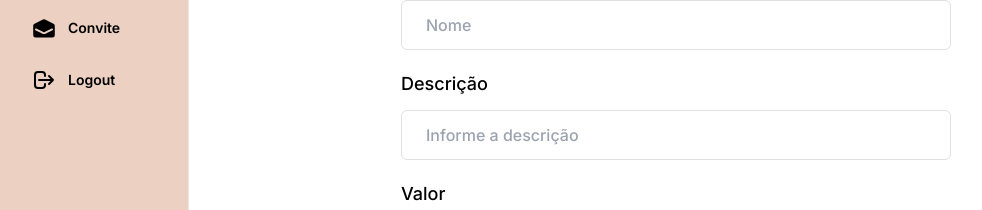
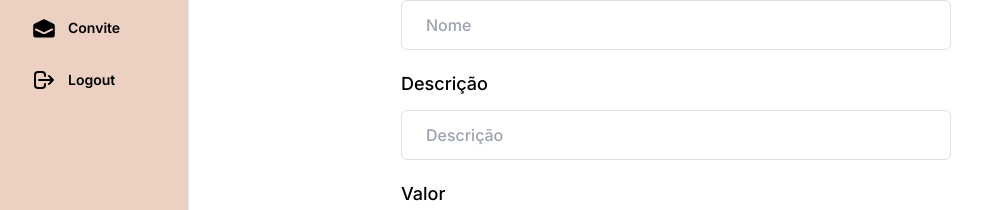
Before and after one commit to anthonyigor/casei, a Next.js app in the folder frontend/: page /presentes/adicionar in a window 1280 px wide. Shown: the part 168-378 px from the top of the page, without its empty margins (4-986 px from the left). Built offline with nearby package versions, Linux system fonts and the light colour scheme; no server answers.

Commit message:
att: refatorando PresenteForm

```diff
--- a/frontend/src/app/components/forms/AuthForm.tsx
+++ b/frontend/src/app/components/forms/AuthForm.tsx
@@ -1,7 +1,7 @@
 'use client'
 
 import { useEffect, useState } from "react"
-import Input from "../Input"
+import Input from "../inputs/LoginInput"
 import { FieldValues, SubmitHandler, set, useForm } from "react-hook-form"
 import Button from "../Button"
 import { signIn, useSession } from "next-auth/react"
--- a/frontend/src/app/components/forms/PresenteForm.tsx
+++ b/frontend/src/app/components/forms/PresenteForm.tsx
@@ -6,6 +6,8 @@ import { useState } from "react";
 import { FieldValues, SubmitHandler, useForm } from "react-hook-form";
 import toast from "react-hot-toast";
 import Image from "next/image";
+import FormsInput from "../inputs/FormsInput";
+import ImageInput from "../inputs/ImageInput";
 
 type CustomUser = {
     name?: string | null;
@@ -62,85 +64,62 @@ const PresenteForm = () => {
     };
 
     const onSubmit: SubmitHandler<FieldValues> = (data) => {
-        const token = (session.data?.user as CustomUser).token;
-        axios.post(`${url}/users/${userId}/convidados/create`,
-            {
-                ...data,
-                quant_familia: Number(data.quant_familia),
-                confirmado: data.confirmado.value
-            },
-            {
-                headers: {
-                    Authorization: `Bearer ${token}`
-                }
-            }
-        )
-        .then(() => {
-            toast.success('Convidado cadastrado com sucesso!')
-            reset()
-        })
-        .catch((error) => toast.error(error.message))
+        console.log(typeof previewSrc)
+
+        // const token = (session.data?.user as CustomUser).token;
+        // axios.post(`${url}/users/${userId}/convidados/create`,
+        //     {
+        //         ...data,
+        //         quant_familia: Number(data.quant_familia),
+        //         confirmado: data.confirmado.value
+        //     },
+        //     {
+        //         headers: {
+        //             Authorization: `Bearer ${token}`
+        //         }
+        //     }
+        // )
+        // .then(() => {
+        //     toast.success('Convidado cadastrado com sucesso!')
+        //     reset()
+        // })
+        // .catch((error) => toast.error(error.message))
     }
 
     return (
         <div className="flex items-center justify-center p-12">
             <div className="mx-auto w-full max-w-[550px] bg-white">
                 <form onSubmit={handleSubmit(onSubmit)}>
-                    <div className="mb-5">
-                        <label htmlFor="name" className="mb-3 block text-lg font-medium text-black">
-                            Nome
-                            <span className="text-red-500">*</span>
-                        </label>
-                        <input type="text" id="name" placeholder="Nome"
-                            className="w-full rounded-md border border-[#e0e0e0] bg-white py-3 px-6 text-base font-medium text-gray-600 outline-none focus:border-teal-600 focus:shadow-md" {...register('nome', { required: true })}/>
-                    </div>
-                    <div className="mb-5">
-                        <label htmlFor="descricao" className="mb-3 block text-lg font-medium text-black">
-                            Descrição
-                        </label>
-                        <input type="text" id="description" placeholder="Informe a descrição"
-                            className="w-full rounded-md border border-[#e0e0e0] bg-white py-3 px-6 text-base font-medium text-gray-600 outline-none focus:border-teal-600 focus:shadow-md" {...register('descricao', {required: true})}/>
-                    </div>
-                    <div className="mb-5">
-                        <label htmlFor="valor" className="mb-3 block text-lg font-medium text-black">
-                            Valor
-                        </label>
-                        <input type="text" id="valor" placeholder="R$0,00" value={valor}
-                            className="w-full rounded-md border border-[#e0e0e0] bg-white py-3 px-6 text-base font-medium text-gray-600 outline-none focus:border-teal-600 focus:shadow-md" {...register('valor', {required: true})} onChange={handleValorChange}/>
-                    </div>
-                    <div className="mb-5">
-                        <label htmlFor="image" className="mb-3 block text-lg font-medium text-black">
-                            Imagem
-                        </label>
-                        <div className="flex items-center space-x-6">
-                            <div className="shrink-0">
-                                <Image
-                                    id="preview_img"
-                                    className="h-16 w-16 object-cover rounded-full"
-                                    src={previewSrc!}
-                                    width={30}
-                                    height={30}
-                                    alt="Current profile photo"
-                                />
-                            </div>
-                            <label className="block">
-                                <span className="sr-only">Selecione uma imagem</span>
-                                <input
-                                    type="file"
-                                    onChange={loadFile}
-                                    className="block w-full text-sm text-slate-500
-                                        file:mr-4 file:py-2 file:px-4
-                                        file:rounded-full file:border-0
-                                        file:text-sm file:font-semibold
-                                        file:bg-teal-100 file:text-teal-600
-                                        hover:file:bg-teal-800
-                                        hover:file:text-white
-                                    "
-                                />
-                            </label>
-                        </div>
-                    </div>
-
+                    <FormsInput
+                        id="nome"
+                        label="Nome"
+                        register={register}
+                        type="text"
+                        placeholder="Nome"
+                        required={true}
+                        key="name"
+                    />
+                    <FormsInput
+                        id="descricao"
+                        label="Descrição"
+                        register={register}
+                        type="text"
+                        placeholder="Descrição"
+                        required={false}
+                        key="descricao"
+                    />
+                    <FormsInput
+                        id="valor"
+                        label="Valor"
+                        register={register}
+                        onChange={handleValorChange}
+                        type="text"
+                        placeholder="R$0,00"
+                        value={valor}
+                        required={false}
+                        key="descricao"
+                    />
+                    <ImageInput previewSrc={previewSrc} loadFile={loadFile}/>
                     <div>
                         <button
                             className="hover:shadow-form w-full rounded-md bg-teal-600 hover:bg-teal-800 py-3 px-8 text-center text-base font-semibold text-white outline-none">
--- /dev/null
+++ b/frontend/src/app/components/inputs/FormsInput.tsx
@@ -0,0 +1,50 @@
+import { FieldValues, UseFormRegister } from "react-hook-form";
+
+interface InputProps {
+    id: string;
+    label: string;
+    type: string;
+    required?: boolean
+    register: UseFormRegister<FieldValues>
+    placeholder?: string;
+    onChange?: (e: any) => void;
+    value?: string;
+}
+
+const FormsInput: React.FC<InputProps>  = ({ id, label, type, register, required, placeholder, onChange, value }) => {
+    return (
+        <div className="mb-5">
+            <label className="mb-3 block text-lg font-medium text-black" htmlFor={id}>
+                {label}
+                {required && <span className="text-red-500">*</span>}
+            </label>
+            <div className="mt-1">
+                <input
+                    id={id}
+                    type={type}
+                    value={value}
+                    autoComplete={id}
+                    placeholder={placeholder}
+                    {...register(id, { required })}
+                    onChange={onChange}
+                    className="
+                        w-full
+                        rounded-md
+                        border
+                      border-[#e0e0e0]
+                       bg-white
+                       py-3
+                       px-6
+                       text-base
+                       font-medium
+                       text-gray-600
+                       outline-none
+                       focus:border-teal-600
+                       focus:shadow-md"
+                />
+            </div>
+        </div>
+    )
+}
+
+export default FormsInput
--- /dev/null
+++ b/frontend/src/app/components/inputs/ImageInput.tsx
@@ -0,0 +1,50 @@
+'use client'
+
+import Image from "next/image";
+
+interface ImageInputProps {
+    previewSrc: string | null;
+    loadFile: (event: any) => void;
+}
+
+const ImageInput: React.FC<ImageInputProps> = ({
+    previewSrc,
+    loadFile
+}) => {
+    return (
+        <div className="mb-5">
+                        <label htmlFor="image" className="mb-3 block text-lg font-medium text-black">
+                            Imagem
+                        </label>
+                        <div className="flex items-center space-x-6">
+                            <div className="shrink-0">
+                                <Image
+                                    id="preview_img"
+                                    className="h-16 w-16 object-cover rounded-full"
+                                    src={previewSrc!}
+                                    width={30}
+                                    height={30}
+                                    alt="Imagem presente"
+                                />
+                            </div>
+                            <label className="block">
+                                <span className="sr-only">Selecione uma imagem</span>
+                                <input
+                                    type="file"
+                                    onChange={loadFile}
+                                    className="block w-full text-sm text-slate-500
+                                        file:mr-4 file:py-2 file:px-4
+                                        file:rounded-full file:border-0
+                                        file:text-sm file:font-semibold
+                                        file:bg-teal-100 file:text-teal-600
+                                        hover:file:bg-teal-800
+                                        hover:file:text-white
+                                    "
+                                />
+                            </label>
+                        </div>
+                    </div>
+    )
+}
+
+export default ImageInput;
```
Also changed, not shown: frontend/src/app/components/inputs/LoginInput.tsx (renamed from frontend/src/app/components/Input.tsx).
